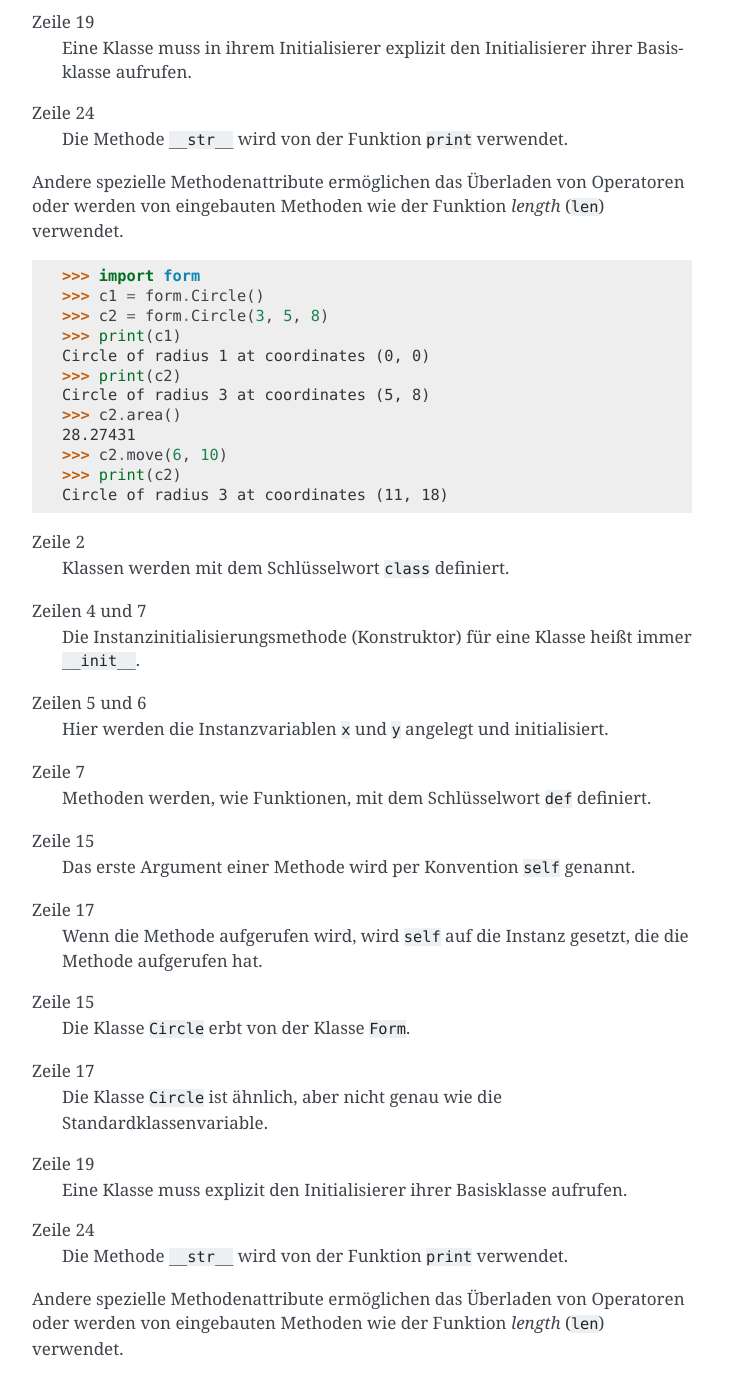
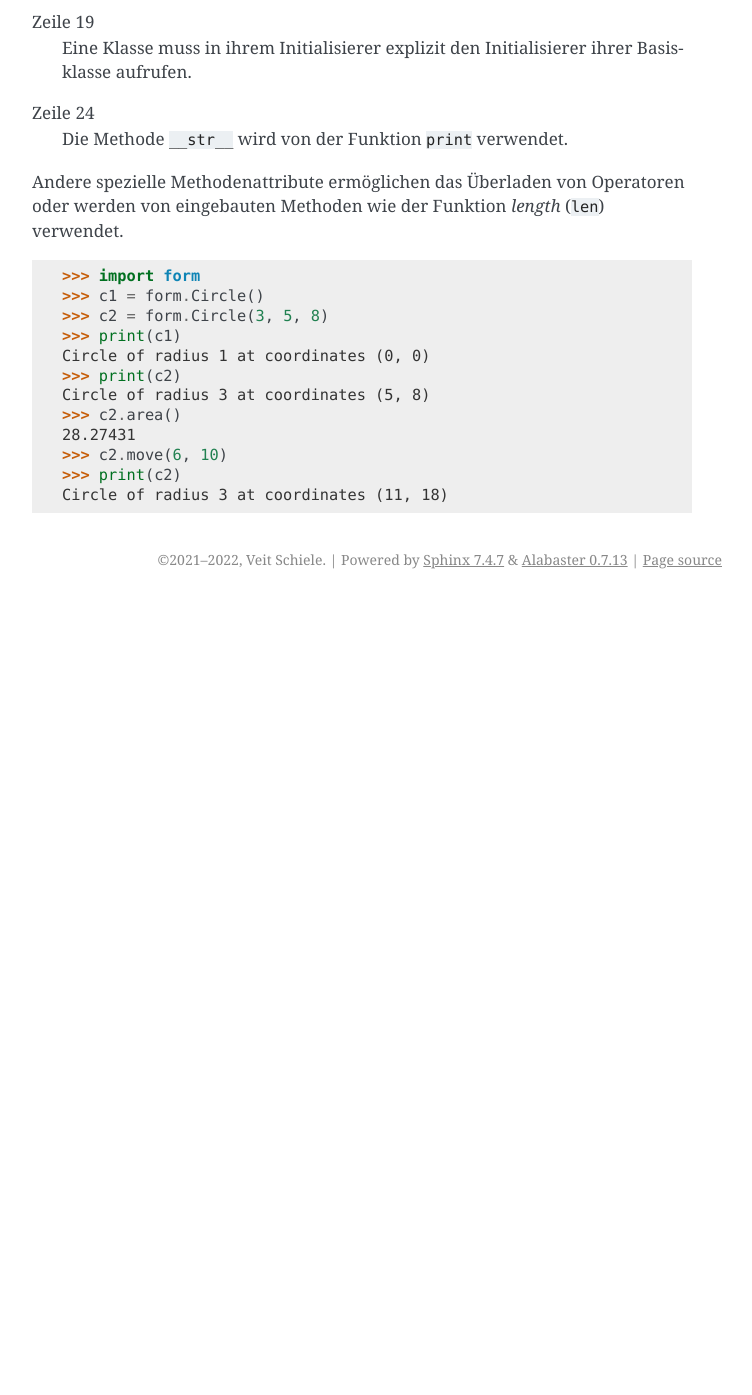
Before and after one commit to veit/python-basics-tutorial-de, a Sphinx documentation site: the page built from docs/oop/index.rst, in a window 1280 px wide and 1400 px high, scrolled down 1267 px. Shown: the top 1395 px of the window, without its empty margins (388-1140 px from the left). Built offline with Sphinx 7.4.7, drawn with Linux system fonts in a browser that asks for light colours; pages that are not in the unit, such as notebooks, are missing from menus; after the commit the page ends 1866 px from its top, so only the background shows below that.

Commit message:
:pencil2: Remove artefacts

```diff
--- a/docs/oop/index.rst
+++ b/docs/oop/index.rst
@@ -52,32 +52,3 @@ verwendet.
     >>> c2.move(6, 10)
     >>> print(c2)
     Circle of radius 3 at coordinates (11, 18)
-
-Zeile 2
-    Klassen werden mit dem Schlüsselwort ``class`` definiert.
-Zeilen 4 und 7
-    Die Instanzinitialisierungsmethode (Konstruktor) für eine Klasse heißt
-    immer ``__init__``.
-Zeilen 5 und 6
-    Hier werden die Instanzvariablen ``x`` und ``y`` angelegt und
-    initialisiert.
-Zeile 7
-    Methoden werden, wie Funktionen, mit dem Schlüsselwort ``def`` definiert.
-Zeile 15
-    Das erste Argument einer Methode wird per Konvention ``self`` genannt.
-Zeile 17
-    Wenn die Methode aufgerufen wird, wird ``self`` auf die Instanz gesetzt,
-    die die Methode aufgerufen hat.
-Zeile 15
-    Die Klasse ``Circle`` erbt von der Klasse ``Form``.
-Zeile 17
-    Die Klasse ``Circle`` ist ähnlich, aber nicht genau wie die
-    Standardklassenvariable.
-Zeile 19
-    Eine Klasse muss explizit den Initialisierer ihrer Basisklasse aufrufen.
-Zeile 24
-    Die Methode ``__str__`` wird von der Funktion ``print`` verwendet.
-
-Andere spezielle Methodenattribute ermöglichen das Überladen von Operatoren
-oder werden von eingebauten Methoden wie der Funktion *length* (``len``)
-verwendet.
```
